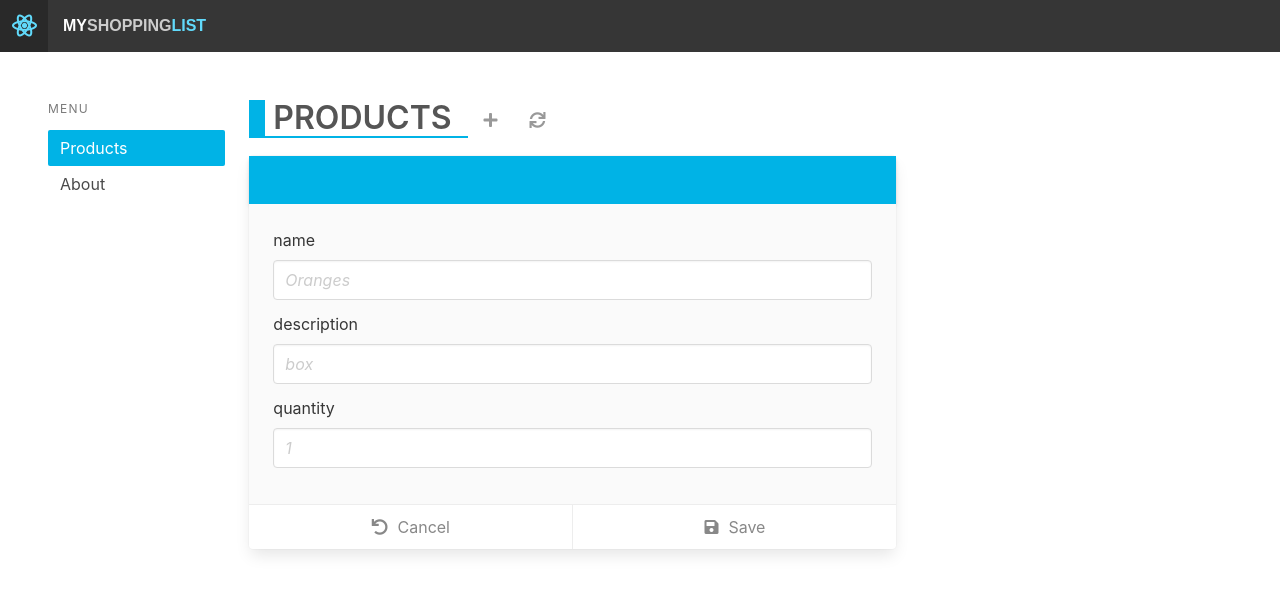
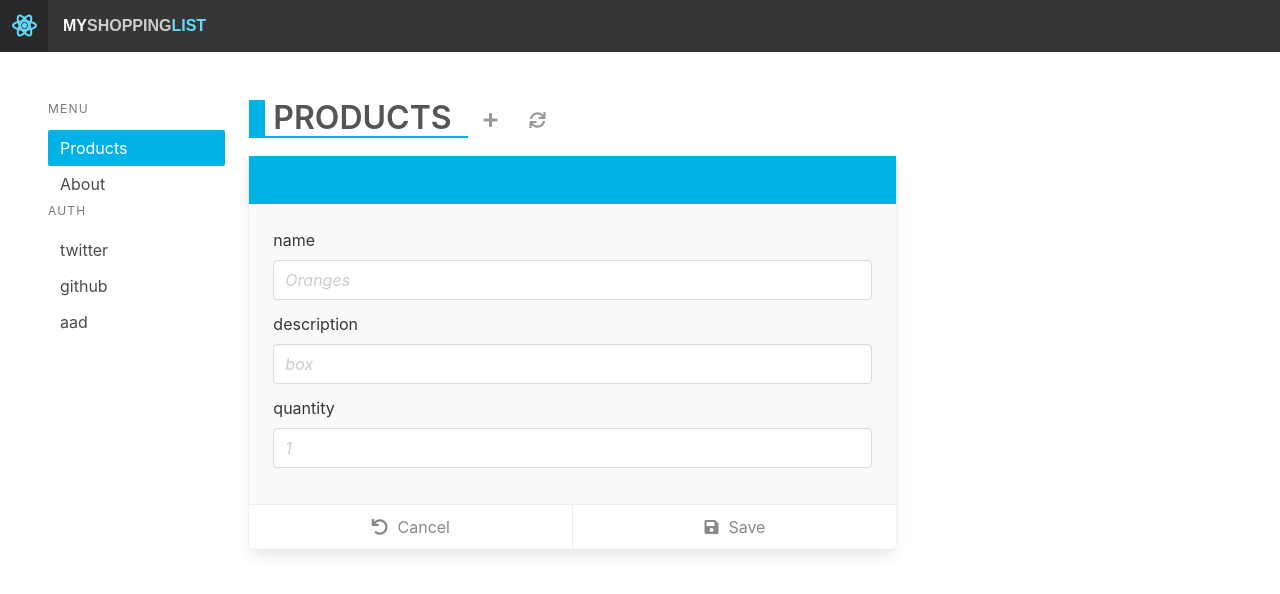
Before and after one commit to tylergasperlin/ms-staticwebapp-api, a React (Create React App) app in the folder react-app/: page /products/1 in a window 1280 px wide. Shown: the top 594 px of the page. Built offline with nearby package versions, Linux system fonts and the light colour scheme; no server answers.

Commit message:
Build nav bar

```diff
--- a/react-app/src/components/NavBar.js
+++ b/react-app/src/components/NavBar.js
@@ -1,8 +1,32 @@
-import React from 'react';
+import React, { useState, useEffect } from 'react';
 import { NavLink } from 'react-router-dom';
 
-const NavBar = (props) => (
-  <nav className="column is-2 menu">
+const NavBar = (props) => {
+  const providers = ['twitter', 'github', 'aad'];
+  const redirect = window.location.pathname;
+  const [userInfo, setUserInfo] = useState();
+
+  useEffect(() => {
+    (async () => {
+      setUserInfo(await getUserInfo());
+    })();
+  }, []);
+
+  async function getUserInfo() {
+    try {
+      const response = await fetch('/.auth/me');
+      const payload = await response.json();
+      const { clientPrincipal } = payload;
+      return clientPrincipal;
+    } catch (error) {
+      console.error('No profile could be found');
+      return undefined;
+    }
+  }
+
+  return (
+    <div className="column is-2">
+      <nav className="menu">
         <p className="menu-label">Menu</p>
         <ul className="menu-list">
           <NavLink to="/products" activeClassName="active-link">
@@ -14,6 +38,29 @@ const NavBar = (props) => (
         </ul>
         {props.children}
       </nav>
+      <nav className="menu auth">
+        <p className="menu-label">Auth</p>
+        <div className="menu-list auth">
+          {!userInfo &&
+            providers.map((provider) => (
+              <a key={provider} href={`/.auth/login/${provider}?post_login_redirect_uri=${redirect}`}>
+                {provider}
+              </a>
+            ))}
+          {userInfo && <a href={`/.auth/logout?post_logout_redirect_uri=${redirect}`}>Logout</a>}
+        </div>
+      </nav>
+      {userInfo && (
+        <div>
+          <div className="user">
+            <p>Welcome</p>
+            <p>{userInfo && userInfo.userDetails}</p>
+            <p>{userInfo && userInfo.identityProvider}</p>
+          </div>
+        </div>
+      )}
+    </div>
   );
+};
 
 export default NavBar;
```
Also changed, not shown: 1 other file (tests, documents, lock files or other folders). Lines whose indentation alone changed are shown as unchanged.
